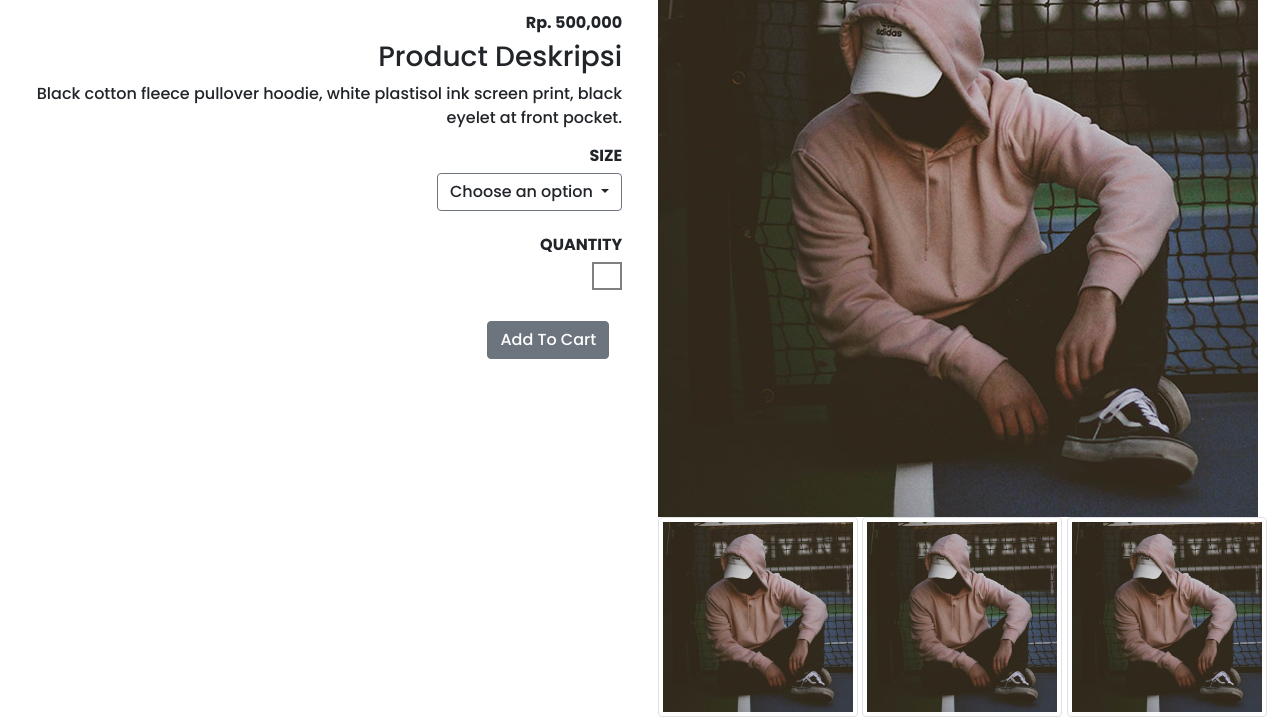
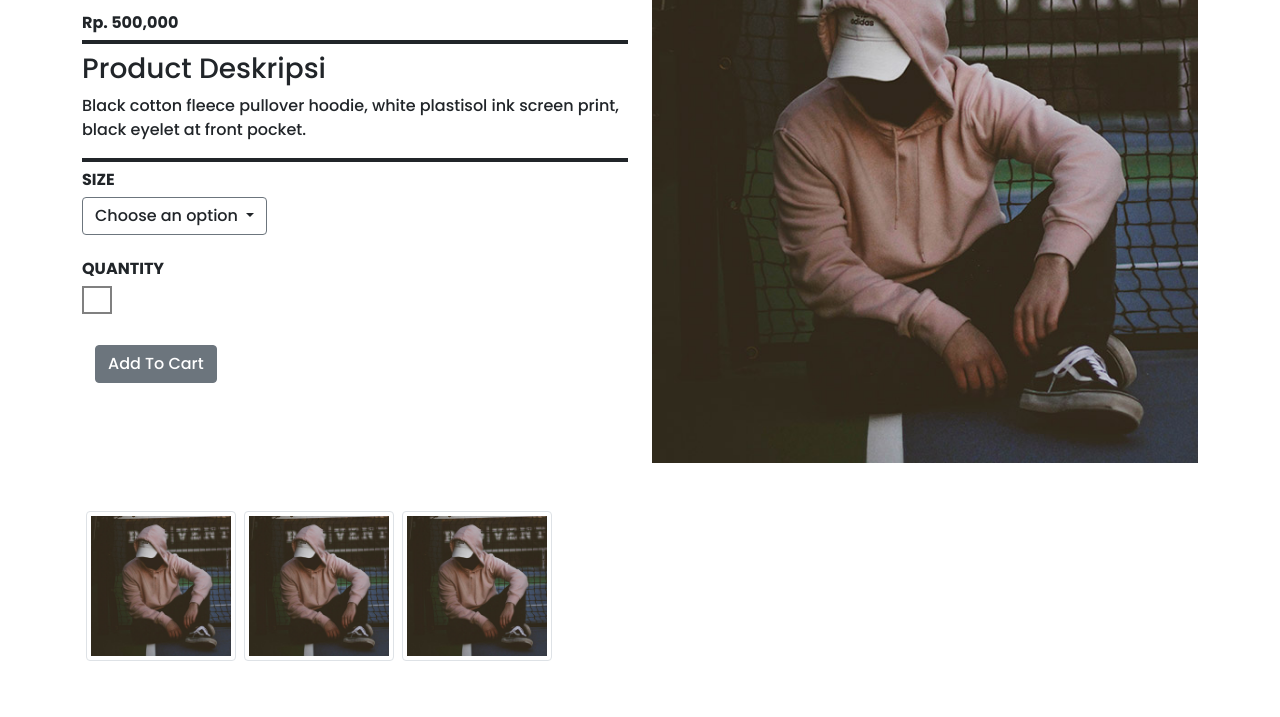
Before and after one commit to trlmks/onlineshop, a plain HTML site: page detail.html in a window 1280 px wide. Shown: the part 163-880 px from the top of the page. After the commit the page ends 824 px from the top, so only its background shows below. Drawn offline with nearby package versions, Linux system fonts and the light colour scheme.

Commit message:
fix detail product

```diff
--- a/detail.html
+++ b/detail.html
@@ -27,14 +27,15 @@
             <li class="list-inline-item"><a href=""><i class="bi bi-bag"></i></a></li>
         </ul>
     </nav>
-    <div class="container-xxl d-flex mt-4">
-        <div class="container-fluid text-end me-4">
+    <div class="container mt-4">
+        <div class="row mb-4 pb-4">
+            <div class="col ">
                 <h1>Pinky Mambo</h1>
                 <p>Trlmks Hoodie Delivery 3</p>
-            <p class="fw-bold h6">Rp. 500,000</p>
+                <p class="fw-bold h6 border-bottom border-dark border-4 pb-2">Rp. 500,000</p>
                 <h3>Product Deskripsi</h3>
                 <p>Black cotton fleece pullover hoodie, white plastisol ink screen print, black eyelet at front pocket.</p>
-            <p class="fw-bold h6">SIZE</p>
+                <p class="fw-bold h6 border-4 border-top border-dark pt-2">SIZE</p>
                 <div class="dropdown">
                     <button class="btn border-secondary dropdown-toggle" type="button" id="dropdownMenuButton1" data-bs-toggle="dropdown" aria-expanded="false">
                     Choose an option
@@ -51,15 +52,15 @@
                 <div class="input"><input class="quantity" type="text" name="" id=""></div>
                 <div class="btn"><button type="button" class="btn btn-secondary d-block text-end mt-4">Add To Cart</button></div>
             </div>
-        <div class="container-thumbs">
+            <div class="container-thumbs col ">
                 <img class="jumbo img-fluid" src="image/hoodie/1.jpg" alt="">
-            <div class="thumbnails">
+            </div>
+        </div>
+        <div class="thumbnails d-flex flex-wrap ">
             <img class="img-thumbnail" src="image/hoodie/1.jpg" alt="">
             <img class="img-thumbnail" src="image/hoodie/1.jpg" alt="">
             <img class="img-thumbnail" src="image/hoodie/1.jpg" alt="">
         </div>
-        </div>
-
     </div>
 
 
--- a/style.css
+++ b/style.css
@@ -4,7 +4,6 @@
     font-family: 'Poppins', sans-serif;
 }
 
-}
 nav{
     z-index: 999;
 }
@@ -33,15 +32,15 @@ footer ul li{
     cursor: pointer;
 }
 /* detail page============================================= */
-.container-thumbs{
-    width: 100%;
-    display: flex;
-    flex-wrap: wrap;
-}
-.img-thumbnail{
-    width: 200px;
-    height: 200px;
-}
+
 .quantity{
     width: 30px;
     border: 2px solid gray;
+    padding: 0 1px;
+    text-align: center;
+}
+.img-thumbnail{
+    width: 150px;
+    height: 150px;
+    margin: 0 4px;
+}
```
Lines whose indentation alone changed are shown as unchanged.
